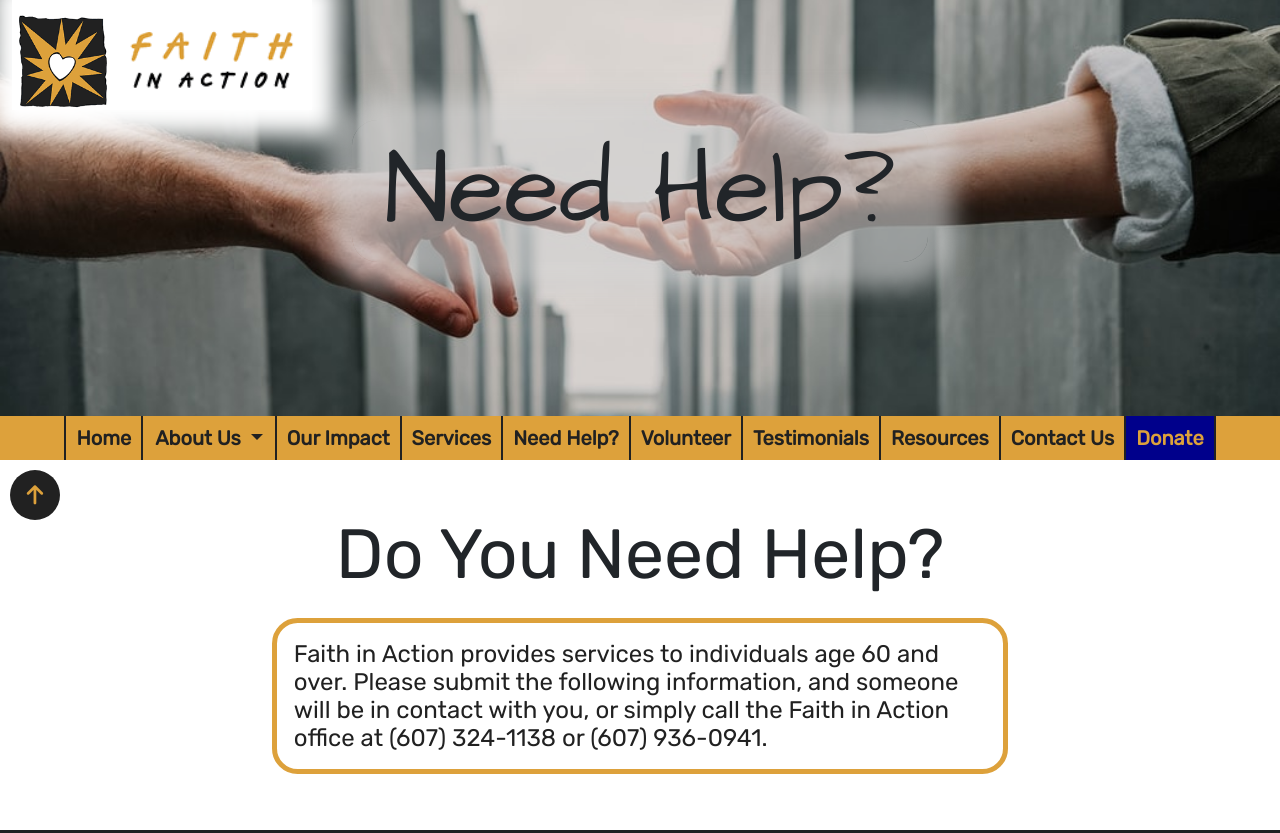
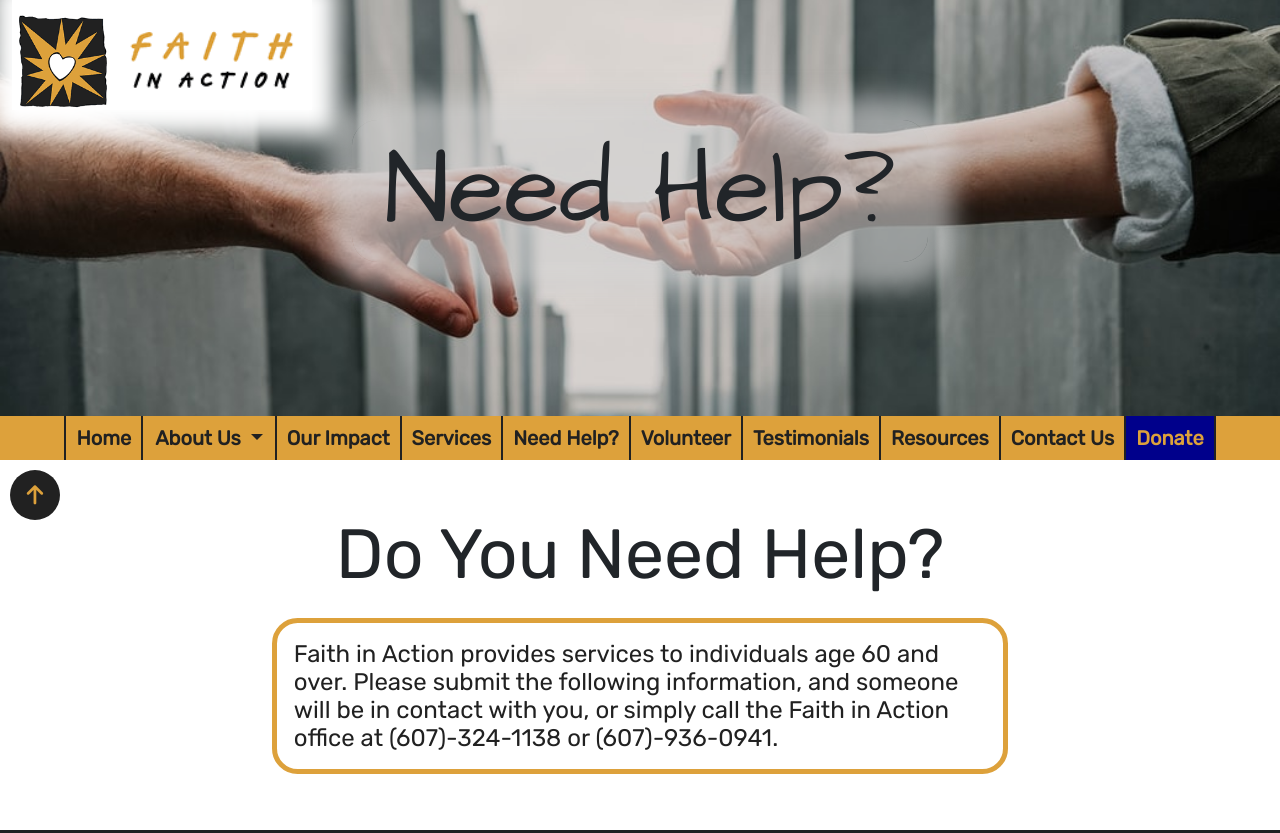
Before and after one commit to ahoward7/FaithInAction, a plain HTML site: page help.html in a window 1280 px wide. Shown: the top 833 px of the page. Drawn offline with nearby package versions, Linux system fonts and the light colour scheme.

```diff
--- a/help.html
+++ b/help.html
@@ -78,7 +78,7 @@
             <div class="row">
                 <div class="col-12 col-md-8 offset-0 offset-md-2">
                     <div class="text iNeed-statement">Faith in Action provides services to individuals age 60 and over. Please submit the following information,
-                        and someone will be in contact with you, or simply call the Faith in Action office at (607) 324-1138 or (607) 936-0941.
+                        and someone will be in contact with you, or simply call the Faith in Action office at (607)-324-1138 or (607)-936-0941.
                     </div>
                 </div>
             </div>
```
